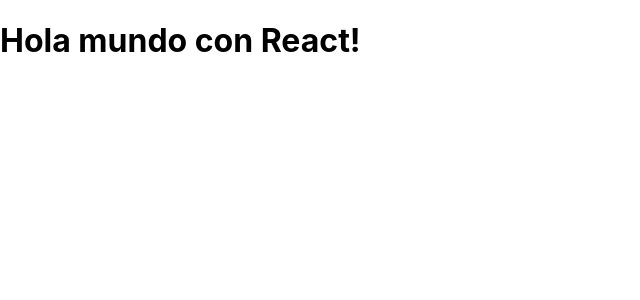
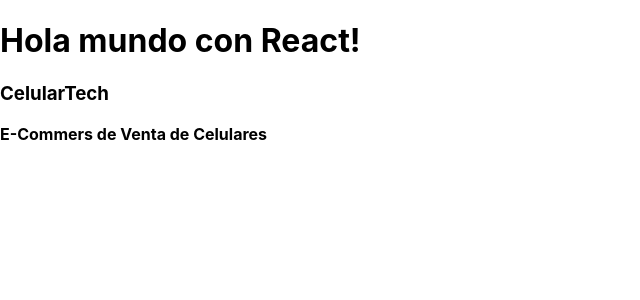
Before and after one commit to CauziAgustin/React, a React (Create React App) app in the folder primera-app/: page / in a window 1280 px wide. Shown: the top 300 px of the page, without its empty margins (0-640 px from the left). Built offline with nearby package versions, Linux system fonts and the light colour scheme.

Commit message:
Dando el nombre de mi E-Commerce

```diff
--- a/primera-app/src/App.js
+++ b/primera-app/src/App.js
@@ -3,7 +3,12 @@
 
 function App() {
   return (
+    <>
     <h1>Hola mundo con React!</h1>
+    <h3>CelularTech</h3>
+    <strong>E-Commers de Venta de Celulares</strong>
+    </>
+
   );
 }
 
```
